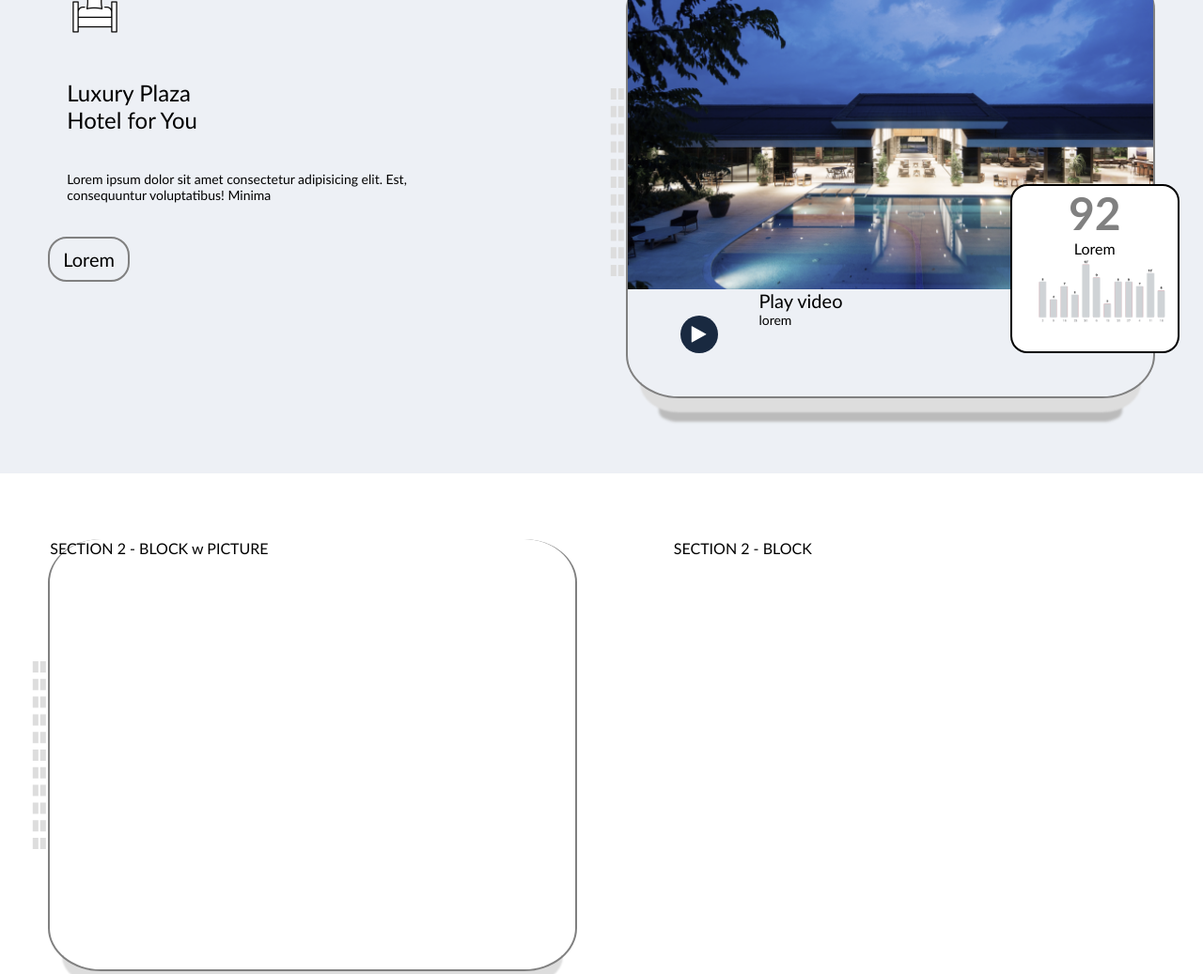
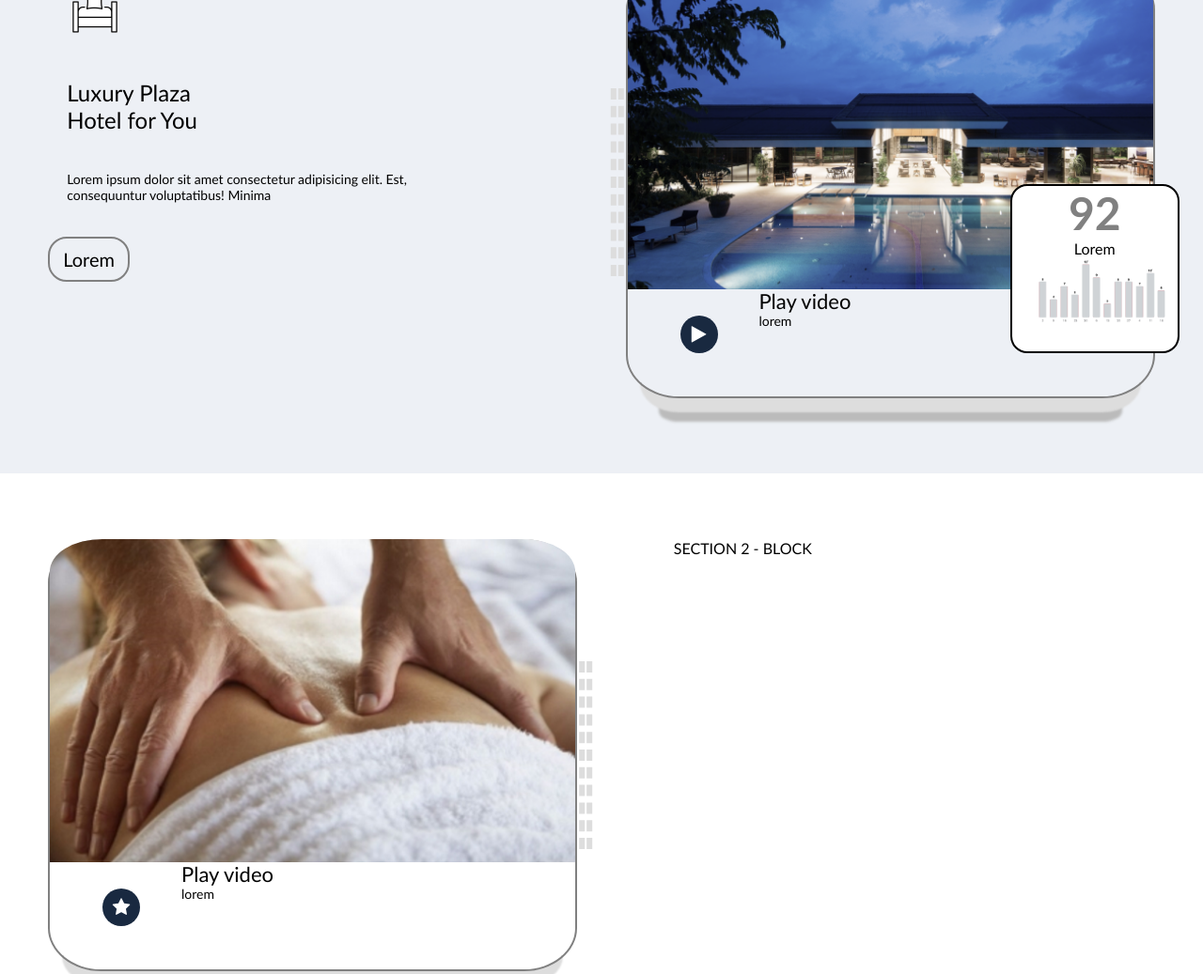
Before and after one commit to VytautasValutis/04-Hotel, a website: page index.html in a window 1280 px wide. Shown: the part 906-1943 px from the top of the page at 94% size. Drawn offline with Linux system fonts and the light colour scheme.

Commit message:
Problema su eilutemis

```diff
--- a/css/pages/central.css
+++ b/css/pages/central.css
@@ -1,7 +1,5 @@
 .main-block {
     width: 100%;
-    /* height: 600px; */
-    /* border: 2px solid #000; */
     padding-bottom: 80px;
     text-align: center;
     display: inline-block;
@@ -34,7 +32,7 @@
     width: 44%;
     border: 2px solid gray;
     border-top: none;
-    display: block;
+    /* display: block; */
     margin-right: 4%;
     margin-top: 70px;
     height: 460px;
@@ -77,6 +75,23 @@
     top: 0;
     left: 0;
 }
+.screen-block > .main-block:nth-of-type(2n) > .main-sec-block-txt-pic::before {
+    display: none;
+}
+    .screen-block > .main-block:nth-of-type(2n) > .main-sec-block-txt-pic::after {
+    content: "";
+    width: 2px;
+    height: 200px;
+    display: block;
+    margin-top: 130px;
+    border: 6px dashed #ddd;
+    border-top: none;
+    border-bottom: none;
+    transform: translateX(130%);
+    position: absolute;
+    top: 0;
+    right: 0px;
+}
 .main-block:nth-of-type(2n) > .main-sec-block-txt {
     float: right;
 }
@@ -107,10 +122,11 @@
     left: 10%;
     bottom: 10%;
 }
-.small-txt {
-    font-size: 20px;
+.main-sec-block-txt-pic > .small-txt {
+    font-size: 22px;
     margin-left: 25%;
-    margin-top: 7%;
+    line-height: 1.2em;
+    display: block;
 }
 .small-txt:last-of-type {
     font-size: 14px;
--- a/index.html
+++ b/index.html
@@ -105,7 +105,10 @@
                 SECTION 2 - BLOCK
             </div>
             <div class="main-sec-block-txt-pic">
-                SECTION 2 - BLOCK w PICTURE
+                <img class="pic-01" src="./img/pic-02.png" alt="Paveiksliukas 02">
+                <p class="small-txt">Play video</p>
+                <p class="small-txt">lorem</p>
+                <a href="#" class="fa fa-star play btn btn-clear btn-circle"></a>
             </div>
         </section>
         <section class="main-block">
```
Also changed, not shown: img/pic-02.png (added).
